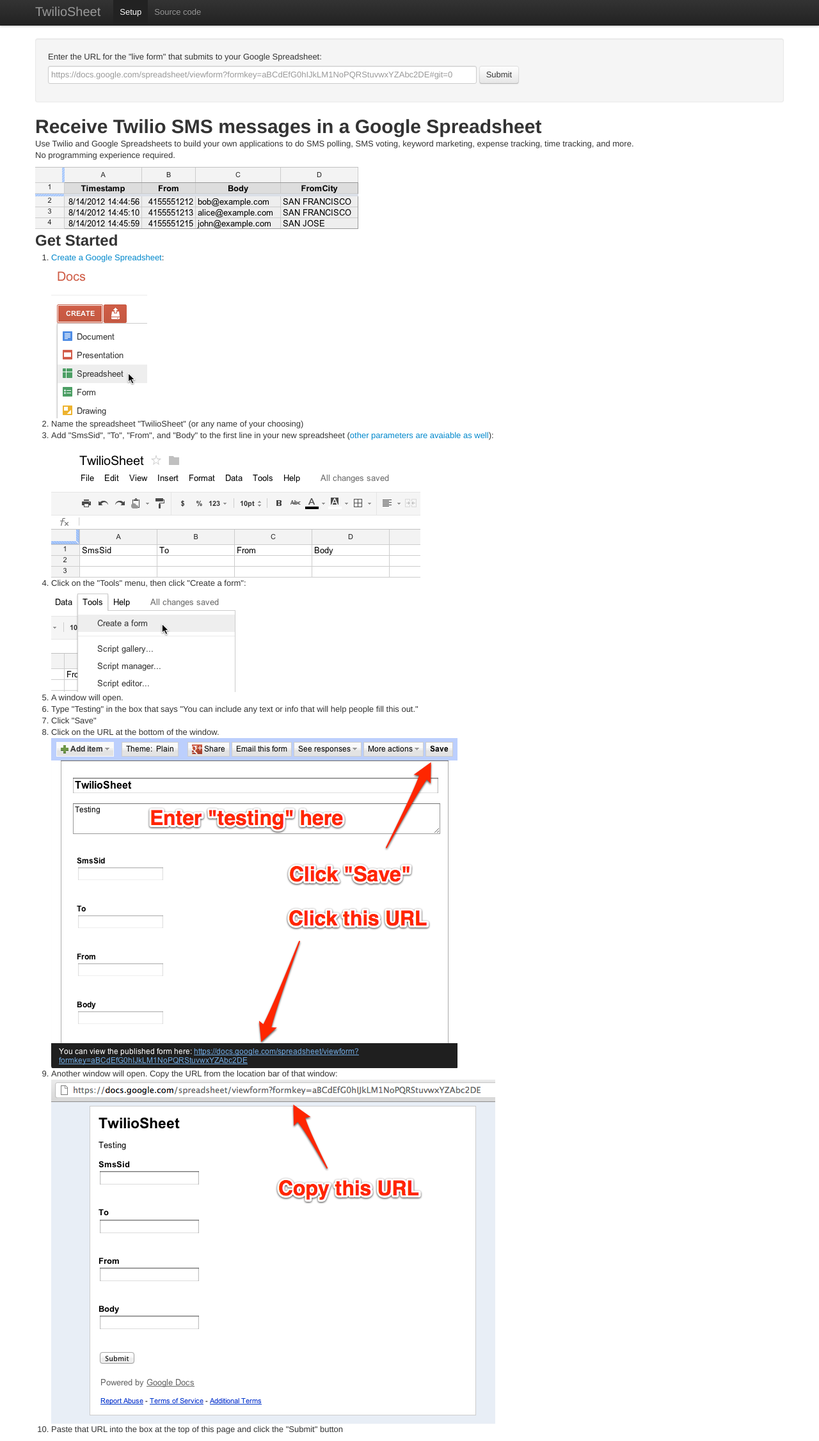
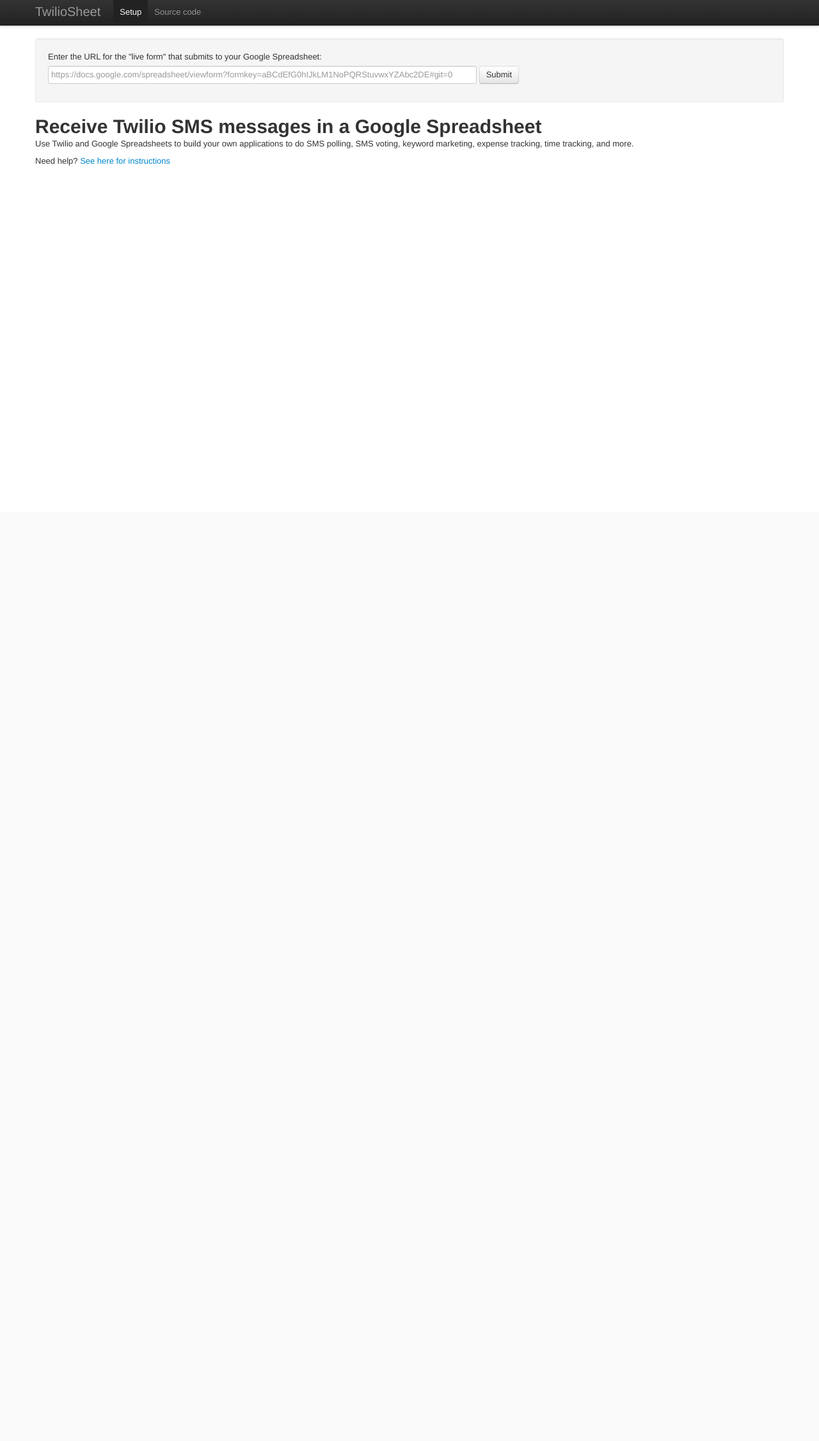
Before and after one commit to jpf/TwilioSheet, a Flask app: page / in a window 1280 px wide. Shown: the whole page at 64% size. After the commit the page ends 259 px from the top, so only its background shows below. Run offline with Flask 2, Linux system fonts and the light colour scheme; some libraries are stand-ins or nearby versions.

Commit message:
Removed instructions from the HTML, it's in the README.md now

```diff
--- a/templates/base.html
+++ b/templates/base.html
@@ -70,28 +70,12 @@
 	<h1>Receive Twilio SMS messages in a Google Spreadsheet</h1>
 	<p>Use Twilio and Google Spreadsheets to build your own
 	applications to do SMS polling, SMS voting, keyword marketing,
-	expense tracking, time tracking, and more.<br/> No programming experience
-	required.</p>
-      <img src="/static/img/twiliosheet-example.png" />
-      <h2>Get Started</h2>
-      <ol>
-      <li><a href="http://support.google.com/docs/bin/answer.py?hl=en&answer=87809">Create a Google Spreadsheet</a>:<br/><img src="/static/img/1-create-spreadsheet.png" /></li>
-      <li>Name the spreadsheet "TwilioSheet" (or any name of your choosing)</li>
-      <li>Add "SmsSid", "To", "From", and "Body" to the first line in your new spreadsheet
-          (<a href="http://www.twilio.com/docs/api/twiml/sms/twilio_request">other parameters are avaiable as well</a>):
-	  <br/><img src="/static/img/2-name-first-row.png" /></li>
-      <li>Click on the "Tools" menu, then click "Create a form":<br/><img src="/static/img/3-create-a-form.png" /></li>
-      <li>A window will open.</li>
-      <li>Type "Testing" in the box that says "You can include any text or info that will help people fill this out."</li>
-      <li>Click "Save"</li>
-      <li>Click on the URL at the bottom of the window.<br/><img src="/static/img/4-save-form.png" /></li>
-      <li>Another window will open. Copy the URL from the location bar of that window:<br/><img src="/static/img/5-copy-url.png" /></li>
-      <li>Paste that URL into the box at the top of this page and click the "Submit" button</li>
-      </ol>
+	expense tracking, time tracking, and more.</p>
+      <p>Need help? <a href="https://github.com/jpf/Twilio-SMS-to-Google-Form/blob/master/README.md">See here for instructions</a></p>
       {% elif state == 'error' %}
       {{ message }}
       <br/><br/>
-      Maybe another look at <a href="/">the instructions</a> would help?
+      Maybe another look at <a href="https://github.com/jpf/Twilio-SMS-to-Google-Form/blob/master/README.md">the instructions</a> would help?
       {% elif state == 'valid-submission' %}
       <h2>It worked!</h2>
       <p>You're almost done.</p>
@@ -102,23 +86,8 @@
 	<li>{{ parameter }}</li>
       {% endfor %}
       </ul>
-      <b>In another window:</b>
-      <ol>
-        <li>Log in to your Twilio account.</li>
-	<li>Go to the "Numbers" section of your Twilio account
-	    (<a href="https://www.twilio.com/user/account/phone-numbers/incoming">or click here</a>)</li>
-	<li>Click on the number you want to set up to send SMS data to your Google Spreadsheet.</li>
-	<li>Copy this URL:<br/> <input type="text" class="span8" value="{{sms_request_url}}" /></li>
-	<li>Paste the URL in the step above into the "SMS Request URL" box.</li>
-	<li>Click the "Save Changes" button.<br/><img src="/static/img/6-paste-url.png"/></li>
-	<li>Send a text message to the number you just set up. </li>
-      </ol>
-      <b>In your Google Spreadsheet:</b>
-	<li>You should see your text message show up, live, in your
-	Google Spreadsheet in about 5-10 seconds</li>
-	<li>Start writing formulas to process the incomming text
-	messages.</li>
-      </ol>
+
+      Use this URL as the "SMS Request URL" for your Twilio number:<br/> <input type="text" class="span8" value="{{sms_request_url}}" />
     {% endif %}
     </div> <!-- /container -->
 
```
